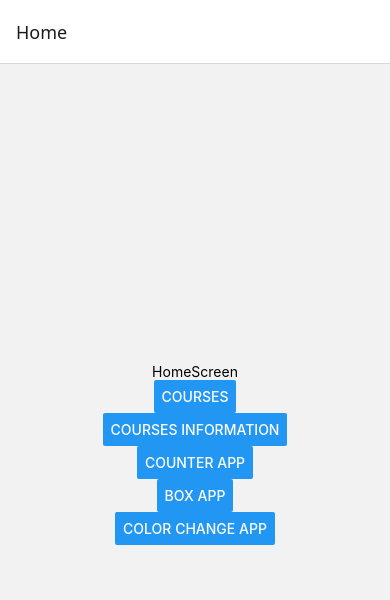
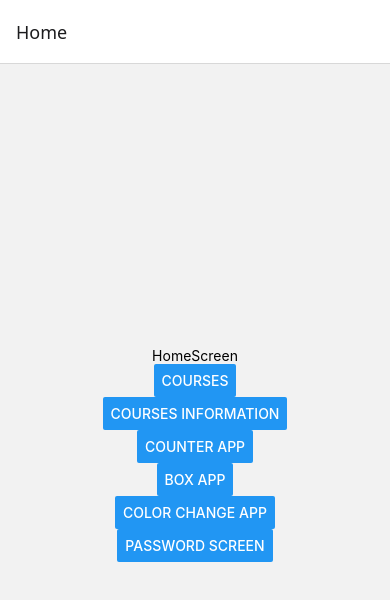
Before and after one commit to DeryaTelli/ReactNativeDers, a React Native app in the folder udemyFirstLesson/: screen / in a window 390 px wide. Shown: the top 600 px of the page. Built offline with nearby package versions, Linux system fonts and the light colour scheme.

Commit message:
textinput ornegi yapildi

```diff
--- a/udemyFirstLesson/App.js
+++ b/udemyFirstLesson/App.js
@@ -7,6 +7,7 @@
 import  BoxScreen from './src/screens/BoxScreen';
 import ColorChangeScreen from './src/screens/ColorChangeScreen';
 import HomeScreen from './src/screens/HomeScreen';
+import PasswordScreen from './src/screens/PasswordScreen';
 const Stack = createNativeStackNavigator();
 export default function App() {
   //const message="Welcome to React Native";
@@ -22,6 +23,7 @@
         <Stack.Screen name="Counter App" component={CounterScreen}/>
         <Stack.Screen name="Box App" component={BoxScreen}/>
         <Stack.Screen name="Color Change App" component={ColorChangeScreen}/>
+        <Stack.Screen name="Password Screen" component={PasswordScreen}/>
       </Stack.Navigator>
     </NavigationContainer>
 
--- a/udemyFirstLesson/src/screens/HomeScreen.js
+++ b/udemyFirstLesson/src/screens/HomeScreen.js
@@ -30,6 +30,11 @@
         title='Color Change App'
         onPress={()=> navigation.navigate('Color Change App') }
         />
+        <Button
+        style={styles.button}
+        title='Password Screen'
+        onPress={()=> navigation.navigate('Password Screen') }
+        />
     </View>
     )
 }
--- /dev/null
+++ b/udemyFirstLesson/src/screens/PasswordScreen.js
@@ -0,0 +1,36 @@
+    import { StyleSheet, Text, View , TextInput } from 'react-native'
+    import React ,{useState} from 'react'
+
+    export default function PasswordScreen() {
+        const [password, setPassword] = useState('')
+
+    return (
+        <View style={styles.main}>
+        <Text>Enter Your Password</Text>
+        <TextInput
+        style={styles.input}
+        secureTextEntry={true}
+        autoCapitalize='none' // buyuk harf otomatik yapma
+        autoCorrect={false}// duzeltme kelimesi
+        value={password}
+        onChange={(newValue)=> setPassword(newValue)}
+        />
+        {password.length<6
+            ?(<Text>Password must be at least 6 characters</Text>)
+            : null}
+        </View>
+    )
+    }
+
+    const styles = StyleSheet.create({
+        main:{
+        margin:10,
+        },
+        input:{
+        borderColor:'black',
+        borderWidth:1.5,
+        padding:10,
+        marginTop:10,
+        borderRadius:12
+        }
+    })
```
